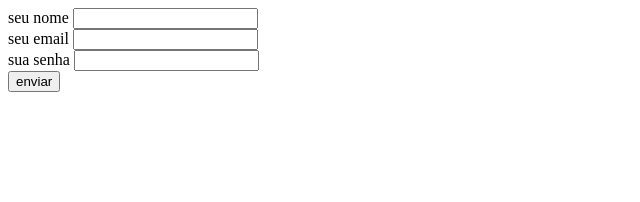
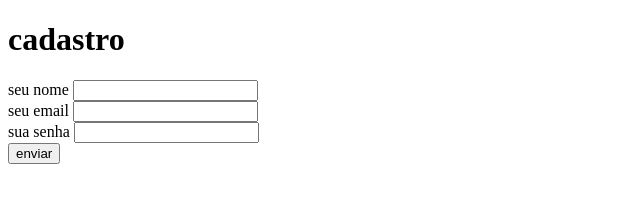
Before and after one commit to korattha/curso_ebac_frontEnd, a plain HTML site: page atividade-modulo3.html in a window 1280 px wide. Shown: the whole page, without its empty margins (0-640 px from the left). Drawn offline with Linux system fonts and the light colour scheme.

Commit message:
Update atividade-modulo3.html

```diff
--- a/atividade-modulo3.html
+++ b/atividade-modulo3.html
@@ -7,6 +7,7 @@
     <title>atv-modulo3</title>
 </head>
 <body>
+    <h1>cadastro</h1>
     <form>
         <label>seu nome</label>
         <input type="text">
```
